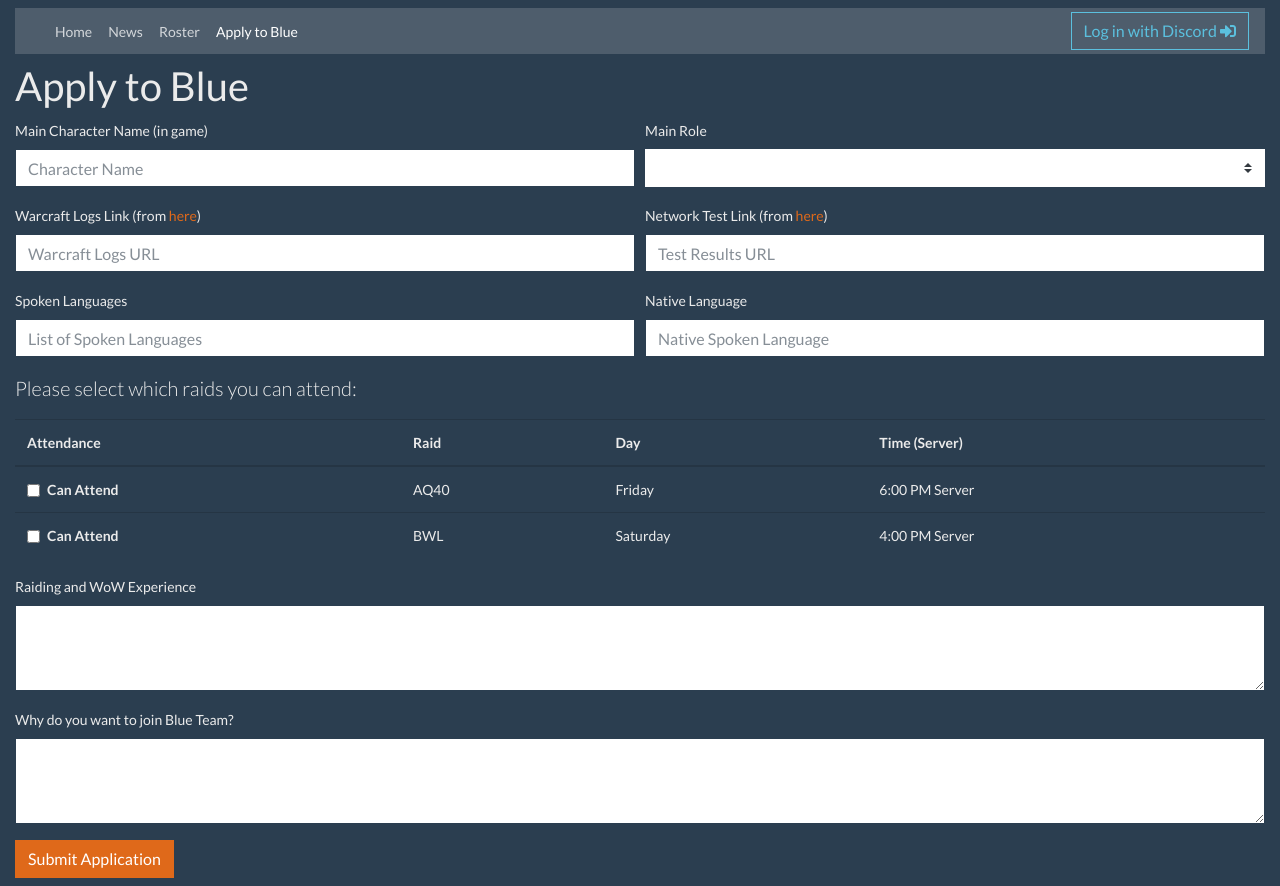
After one commit to smashedr/blueteam-web, a Django app: page /apply/ in a window 1280 px wide. The commit adds this page. Run offline with Django 3.2, Linux system fonts and the light colour scheme; some libraries are stand-ins or nearby versions.

Commit message:
Added guild application

```diff
--- a/app/home/urls.py
+++ b/app/home/urls.py
@@ -7,5 +7,6 @@ urlpatterns = [
     path('', views.home_view, name='index'),
     path('news/', views.news_view, name='news'),
     path('roster/', views.roster_view, name='roster'),
+    path('apply/', views.apply_view, name='apply'),
     path('profile/', views.profile_view, name='profile'),
 ]
--- a/app/home/views.py
+++ b/app/home/views.py
@@ -3,8 +3,8 @@ from pprint import pformat
 from django.contrib.auth.decorators import login_required, user_passes_test
 from django.http import JsonResponse
 from django.shortcuts import render
-from .forms import ProfileForm
-from .models import BlueProfile, BlueNews
+from .forms import ProfileForm, ApplicantsForm
+from .models import BlueProfile, BlueNews, GuildApplicants
 
 logger = logging.getLogger('app')
 
@@ -74,3 +74,30 @@ def profile_view(request):
             return JsonResponse({'message': 'ok'}, status=200)
         else:
             return JsonResponse(form.errors, status=400)
+
+
+def apply_view(request):
+    # View: /apply/
+    if not request.method == 'POST':
+        return render(request, 'apply.html')
+    else:
+        logger.debug(pformat(request.POST))  # LOCAL DEBUGGING ONLY
+        form = ApplicantsForm(request.POST)
+        if form.is_valid():
+            new_app = GuildApplicants(
+                char_name=form.cleaned_data['char_name'],
+                char_role=form.cleaned_data['char_role'],
+                warcraft_logs=form.cleaned_data['warcraft_logs'],
+                speed_test=form.cleaned_data['speed_test'],
+                spoken_langs=form.cleaned_data['spoken_langs'],
+                native_lang=form.cleaned_data['native_lang'],
+                fri_raid=form.cleaned_data['fri_raid'],
+                sat_raid=form.cleaned_data['sat_raid'],
+                raid_exp=form.cleaned_data['raid_exp'],
+                why_blue=form.cleaned_data['why_blue'],
+            )
+            new_app.save()
+            request.session['application_submitted'] = True
+            return JsonResponse({'message': 'ok'}, status=200)
+        else:
+            return JsonResponse(form.errors, status=400)
--- a/app/oauth/admin.py
+++ b/app/oauth/admin.py
@@ -12,7 +12,7 @@ class CustomUserAdmin(UserAdmin):
                               'blue_team_member', 'blue_team_officer',)}),
     )
     readonly_fields = ('discord_username', 'discriminator', 'discord_id', 'discord_roles',)
-    search_fields = ('username', 'first_name', 'discord_id',)
+    search_fields = ('username', 'discord_id',)
     ordering = ('username',)
 
 
--- /dev/null
+++ b/app/static/main/js/apply.js
@@ -0,0 +1,50 @@
+// Document Dot Ready
+$(document).ready(function() {
+
+    $(".form-control").focus(function() {
+        $(this).removeClass('is-invalid');
+    });
+
+    $('#apply-form').on('submit', function(event){
+        event.preventDefault();
+        if ($('#submit-app-btn').hasClass('disabled')) { return; }
+        var formData = new FormData($(this)[0]);
+        $.ajax({
+            url: window.location.pathname,
+            type: 'POST',
+            data: formData,
+            beforeSend: function( jqXHR ){
+                $('#submit-app-btn').addClass('disabled');
+            },
+            complete: function(){
+                $('#submit-app-btn').removeClass('disabled');
+            },
+            success: function(data, textStatus, jqXHR){
+                console.log('Status: '+jqXHR.status+', Data: '+JSON.stringify(data));
+                $("#apply-form").hide();
+                $("#apply-success").show();
+            },
+            error: function(data, textStatus) {
+                console.log('Status: '+data.status+', Response: '+data.responseText);
+                try {
+                    $($('#apply-form').prop('elements')).each(function () {
+                        if (data.responseJSON.hasOwnProperty(this.name)) {
+                            $('#' + this.name + '-invalid').empty().append(data.responseJSON[this.name]);
+                            $(this).addClass('is-invalid');
+                        }
+                    });
+                }
+                catch(error){
+                    console.log(error);
+                    alert('Fatal Error: ' + error)
+                }
+            },
+            cache: false,
+            contentType: false,
+            processData: false
+        });
+        return false;
+    });
+
+// Document Dot Ready
+} );
--- /dev/null
+++ b/app/templates/apply.html
@@ -0,0 +1,128 @@
+{% extends "main.html" %}
+{% block apply_active %}active{% endblock %}
+{% block title %}Apply to Blue{% endblock %}
+{% load static %}
+{% load home_tags %}
+
+{% block head %}{% endblock %}
+
+{% block body %}
+    <div class="row mt-2 mb-2">
+        <div class="col">
+
+            <h1>Apply to Blue</h1>
+
+            {% if not request.session.application_submitted %}
+                <form id="apply-form" name="apply-form" method="POST" action="{% url 'home:apply' %}">
+                    {% csrf_token %}
+                    <div class="form-row">
+                        <div class="form-group col-md-6">
+                            <label for="char_name">Main Character Name (in game)</label>
+                            <input type="text" class="form-control" id="char_name" name="char_name" placeholder="Character Name">
+                            <div class="invalid-feedback" id="char_name-invalid"></div>
+                        </div>
+                        <div class="form-group col-md-6">
+                            <label for="char_role">Main Role</label>
+                            <select id="char_role" name="char_role" class="form-control custom-select">
+                                <option selected></option>
+                                <option>DPS</option>
+                                <option>Healer</option>
+                                <option>Tank</option>
+                            </select>
+                            <div class="invalid-feedback" id="char_role-invalid"></div>
+                        </div>
+                    </div>
+                    <div class="form-row">
+                        <div class="form-group col-md-6">
+                            <label for="warcraft_logs">Warcraft Logs Link (from
+                                <a href="https://classic.warcraftlogs.com/" target="_blank">here</a>)</label>
+                            <input type="text" class="form-control" id="warcraft_logs" name="warcraft_logs" placeholder="Warcraft Logs URL">
+                            <div class="invalid-feedback" id="warcraft_logs-invalid"></div>
+                        </div>
+                        <div class="form-group col-md-6">
+                            <label for="speed_test">Network Test Link (from <a href="https://openspeedtest.com/" target="_blank">here</a>)</label>
+                            <input type="text" class="form-control" id="speed_test" name="speed_test" placeholder="Test Results URL">
+                            <div class="invalid-feedback" id="speed_test-invalid"></div>
+                        </div>
+                    </div>
+                    <div class="form-row">
+                        <div class="form-group col-md-6">
+                            <label for="spoken_langs">Spoken Languages</label>
+                            <input type="text" class="form-control" id="spoken_langs" name="spoken_langs" placeholder="List of Spoken Languages">
+                            <div class="invalid-feedback" id="spoken_langs-invalid"></div>
+                        </div>
+                        <div class="form-group col-md-6">
+                            <label for="native_lang">Native Language</label>
+                            <input type="text" class="form-control" id="native_lang" name="native_lang" placeholder="Native Spoken Language">
+                            <div class="invalid-feedback" id="native_lang-invalid"></div>
+                        </div>
+                    </div>
+                    <div class="form-group">
+                        <p class="lead">Please select which raids you can attend:</p>
+                        <table class="table">
+                            <thead>
+                            <tr>
+                                <th scope="col">Attendance</th>
+                                <th scope="col">Raid</th>
+                                <th scope="col">Day</th>
+                                <th scope="col">Time (Server)</th>
+                            </tr>
+                            </thead>
+                            <tbody>
+                            <tr>
+                                <th scope="row">
+                                    <div class="form-check">
+                                        <input class="form-check-input" type="checkbox" id="fri_raid" name="fri_raid">
+                                        <label class="form-check-label" for="fri_raid">Can Attend</label>
+                                        <div class="invalid-feedback" id="fri_raid-invalid"></div>
+                                    </div>
+                                </th>
+                                <td>AQ40</td>
+                                <td>Friday</td>
+                                <td>6:00 PM Server</td>
+                            </tr>
+                            <tr>
+                                <th scope="row">
+                                    <div class="form-check">
+                                        <input class="form-check-input" type="checkbox" id="sat_raid" name="sat_raid">
+                                        <label class="form-check-label" for="sat_raid">Can Attend</label>
+                                        <div class="invalid-feedback" id="sat_raid-invalid"></div>
+                                    </div>
+                                </th>
+                                <td>BWL</td>
+                                <td>Saturday</td>
+                                <td>4:00 PM Server</td>
+                            </tr>
+                            </tbody>
+                        </table>
+                    </div>
+                    <div class="form-group">
+                        <label for="raid_exp">Raiding and WoW Experience</label>
+                        <textarea class="form-control" id="raid_exp" name="raid_exp" rows="3"></textarea>
+                        <div class="invalid-feedback" id="raid_exp-invalid"></div>
+                    </div>
+                    <div class="form-group">
+                        <label for="why_blue">Why do you want to join Blue Team?</label>
+                        <textarea class="form-control" id="why_blue" name="why_blue" rows="3"></textarea>
+                        <div class="invalid-feedback" id="why_blue-invalid"></div>
+                    </div>
+                    <button type="submit" id="submit-app-btn" class="btn btn-primary">Submit Application</button>
+                </form>
+
+                <div style="display:none;" id="apply-success" class="alert alert-success" role="alert">
+                    Your application has been successfully submitted. Thank you.
+                </div>
+            {% else %}
+                <div class="alert alert-info" role="alert">
+                    It appears you have already submitted an application.
+                    If you believe this is an error try logging out and back in or clearing your cache for this site.
+                </div>
+            {% endif %}
+
+        </div>
+    </div>
+{% endblock %}
+
+{% block tail %}
+    <script type="text/javascript" src="{% static 'main/js/apply.js' %}"></script>
+{% endblock %}
--- a/app/templates/main.html
+++ b/app/templates/main.html
@@ -50,6 +50,9 @@
                     <li class="nav-item {% block roster_active %}{% endblock %}">
                         <a class="nav-link" href="{% url 'home:roster' %}">Roster</a>
                     </li>
+                    <li class="nav-item {% block apply_active %}{% endblock %}">
+                        <a class="nav-link" href="{% url 'home:apply' %}">Apply to Blue</a>
+                    </li>
                 </ul>
 
                 {% if not request.user.is_authenticated %}
--- a/app/templates/profile.html
+++ b/app/templates/profile.html
@@ -71,5 +71,5 @@
 {% endblock %}
 
 {% block tail %}
-    <script type="text/javascript" src="{% static 'main/js/update-profile.js' %}"></script>
+    <script type="text/javascript" src="{% static 'main/js/profile.js' %}"></script>
 {% endblock %}
```
Also changed, not shown: app/home/admin.py (+17 -4 lines), app/home/forms.py (+13 -0 lines), app/home/models.py (+35 -0 lines), app/static/main/js/profile.js (renamed from app/static/main/js/update-profile.js).
